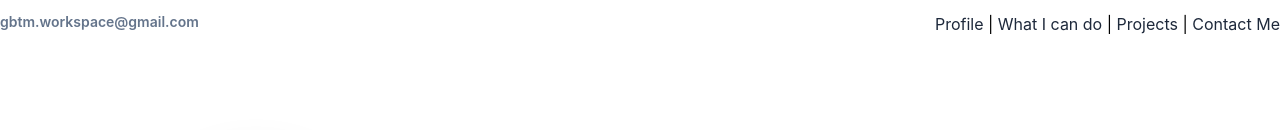
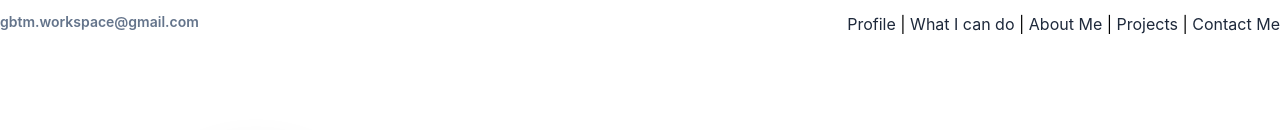
Before and after one commit to devghod/devghod.github.io, a Next.js app: page / in a window 1280 px wide. Shown: the top 130 px of the page. Built offline with nearby package versions, Linux system fonts and the light colour scheme; grey boxes are pictures that could not be loaded.

Commit message:
add About Me header link

```diff
--- a/components/Layout.tsx
+++ b/components/Layout.tsx
@@ -25,6 +25,7 @@ const Layout = ({ children, title = 'Devghod' }: Props) => (
           <div className='text-center md:text-right'>
             <a href="#profile" className='text-slate-800 hover:text-cyan-500'>Profile</a> | { }
             <a href="#whaticando" className='text-slate-800 hover:text-cyan-500'>What I can do</a> | { }
+            <a href="#aboutme" className='text-slate-800 hover:text-cyan-500'>About Me</a> | { }
             <a href="#projects" className='text-slate-800 hover:text-cyan-500'>Projects</a> | { }
             <a href="#contactme" className='text-slate-800 hover:text-cyan-500'>Contact Me</a>
           </div>
```
